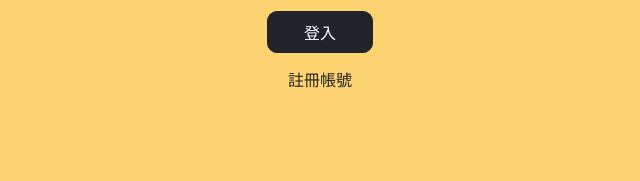
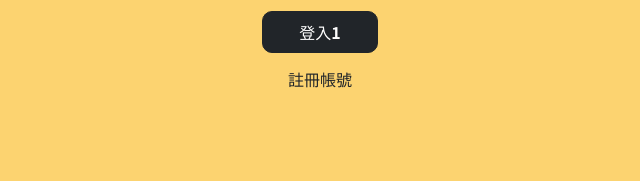
Before and after one commit to lily-oa/todolist-onePage, a plain HTML site: page index.html in a window 1280 px wide. Shown: the part 422-603 px from the top of the page, 605-1245 px from the left. Drawn offline with nearby package versions, Linux system fonts and the light colour scheme; some packages are replaced by stand-ins of ours; a script that the page names is missing.

Commit message:
Update 2023-02-09T05:34:23.901Z

```diff
--- a/index.html
+++ b/index.html
@@ -54,7 +54,7 @@
 
             <div class="d-flex flex-column justify-content-center align-items-center mx-auto">
               <button type="button" class="login-btn btn btn-dark p-2 px-10 mb-3 d-inline" data-bs-toggle="modal">
-                登入
+                登入1
               </button>
               <a href="./signUp.html" class="go-signup-btn text-dark text-center">註冊帳號</a>
               <span class="login-status-txt text-danger mb-16 mb-lg-15"></span>
```
